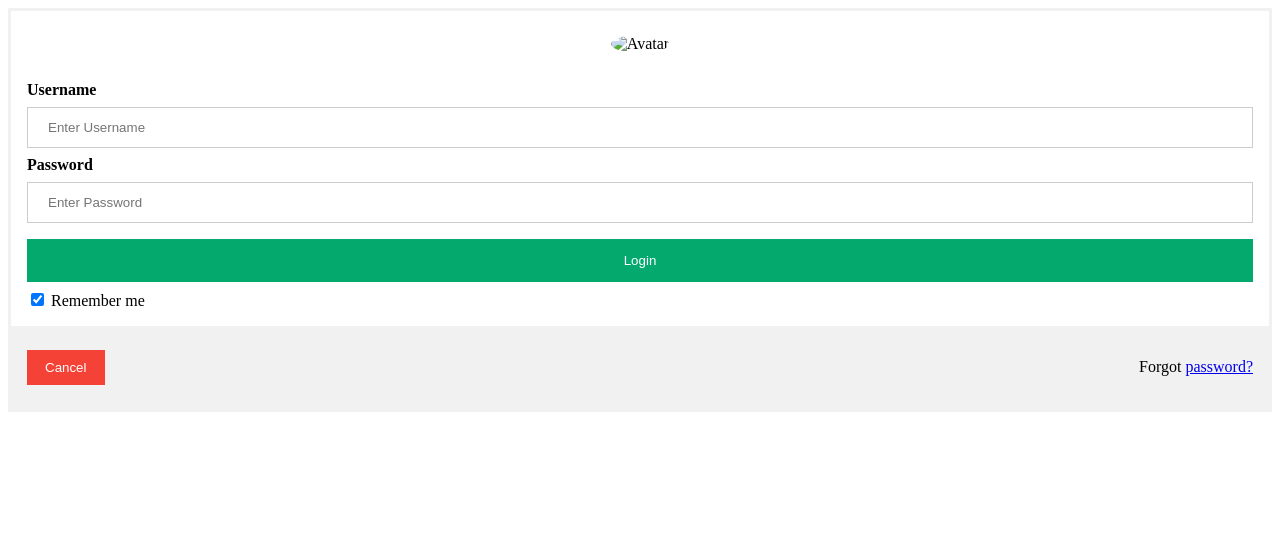
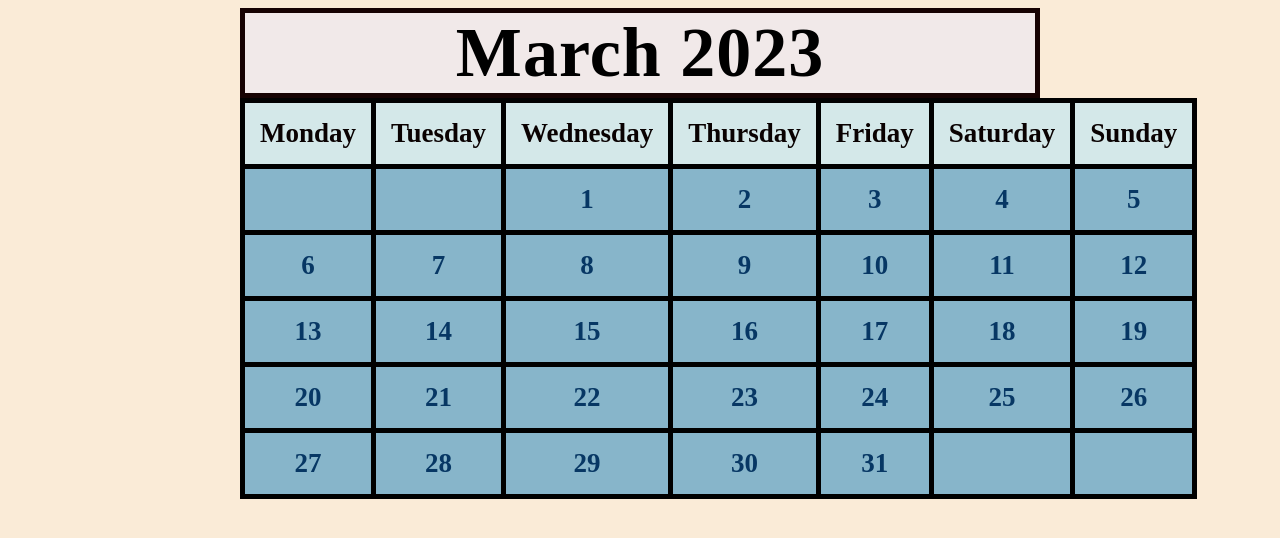
Before and after one commit to evridiky/wfm, a plain HTML site: page index.html in a window 1280 px wide. Drawn offline with Linux system fonts and the light colour scheme.

Commit message:
Add files via upload

```diff
--- a/index.html
+++ b/index.html
@@ -1,58 +1,95 @@
+
 <!DOCTYPE html>
+<html lang="en">
+<head>
+   <meta name="viewport" content="width=device-width, initial-scale=1.0">
+    <meta charset="UTF-8">
+    <title>wfm</title>
+    <link rel="stylesheet" href="main.css">
+    <link rel="stylesheet" href="evo-calendar.midnight-blue.min.css">
+    <link rel="stylesheet" href="evo-calendar.min.css">
+     <meta http-equiv="X-UA-Compatible" content="IE=edge">
 
-<html lang="en">
 
-<head>
+    <!-- //   function getData (){
+    //     firebase.database().ref('/').once('value', function(snapshot){
+    //     snapshot.forEach(function(childSnapshot)
+    //     {var childKey = childSnapshot.key;
+    //     var childData = childSnapshot.val();
+    //     document.getElamentById("data").innerHTML = childData['Day'] +"," + childData['Calls'];
 
-<meta charset="UTF-8" />
+    // })
+    //     })
+    //   } -->
 
-<title>WFM</title>
-
-<link rel="stylesheet" href="form.css">
 
 </head>
 
 <body>
 
-<!-- We will put our React component inside this div. -->
+    <div class= "calendar">
+    <div class = "month">
+    <strong>March</strong>
+    <strong>2023</strong>
+    </div>
 
-<div id="root"></div>
-
-<form action="action_page.php" method="post">
-
-<div class="imgcontainer">
-
-<img src="workforce-management.png" alt="Avatar" class="avatar">
-
+    <table>
+        <tr>
+            <th>Monday</th>
+            <th>Tuesday</th>
+            <th>Wednesday</th>
+            <th>Thursday</th>
+            <th>Friday</th>
+            <th>Saturday</th>
+            <th>Sunday</th>
+        </tr>
+        <tr>
+            <td></td>
+            <td></td>
+            <td>1</td>
+            <td>2</td>
+            <td>3</td>
+            <td>4</td>
+            <td>5</td>
+        </tr>
+        <tr>
+            <td>6</td>
+            <td>7</td>
+            <td>8</td>
+            <td>9</td>
+            <td>10</td>
+            <td>11</td>
+            <td>12</td>
+        </tr>
+        <tr>
+            <td>13</td>
+            <td>14</td>
+            <td>15</td>
+            <td>16</td>
+            <td>17</td>
+            <td>18</td>
+            <td>19</td>
+        </tr>
+        <tr>
+            <td>20</td>
+            <td>21</td>
+            <td>22</td>
+            <td>23</td>
+            <td>24</td>
+            <td>25</td>
+            <td>26</td>
+        </tr>
+        <tr>
+            <td>27</td>
+            <td>28</td>
+            <td>29</td>
+            <td>30</td>
+            <td>31</td>
+            <td></td>
+            <td></td>
+        </tr>
+    </table>
 </div>
 
-<div class="container">
-
-<label for="uname"><b>Username</b></label>
-
-<input type="text" placeholder="Enter Username" name="uname" required>
-
-<label for="psw"><b>Password</b></label>
-
-<input type="password" placeholder="Enter Password" name="psw" required>
-
-<button type="submit">Login</button>
-
-<label>
-
-<input type="checkbox" checked="checked" name="remember"> Remember me
-
-</label>
-
-</div>
-
-<div class="container" style="background-color:#f1f1f1">
-
-<button type="button" class="cancelbtn">Cancel</button>
-
-<span class="psw">Forgot <a href="#">password?</a></span>
-
-</div>
-</form>
 </body>
 </html>
--- /dev/null
+++ b/main.css
@@ -0,0 +1,51 @@
+ body{
+
+    background-color: antiquewhite;
+    background-size: cover;
+    background-position: no-repeat;
+
+ }
+  .calendar{
+    margin: auto;
+    max-width: 800px;
+    font-family:serif;
+    font-weight: bold;
+    color:rgb(134, 16, 16)
+
+  }
+
+  .month{
+
+text-align:center;
+background-color: rgb(241, 233, 233);
+font-size: 70px;
+letter-spacing: 1px;
+color:black;
+border: 5px solid rgb(22, 2, 2)
+  }
+
+  table, th, td{
+    width:100%;
+    table-layout: auto ;
+    text-align: center;
+    font-size: 27px;
+    border-collapse: collapse;
+    border:5px solid black;
+    font-family: Elephant;
+  }
+
+  tr, th, td{
+    padding: 15px
+  }
+  th{
+    background:#d4e8e9;
+    color: rgb(10, 2, 2);
+    font-family: ari black;
+  }
+  td{
+    background: #87b5ca;
+    color: rgb(7, 55, 100);
+  }
+  td:hover{
+    background: #58093e;
+  }
```
Also changed, not shown: index.js (+56 -39 lines).
